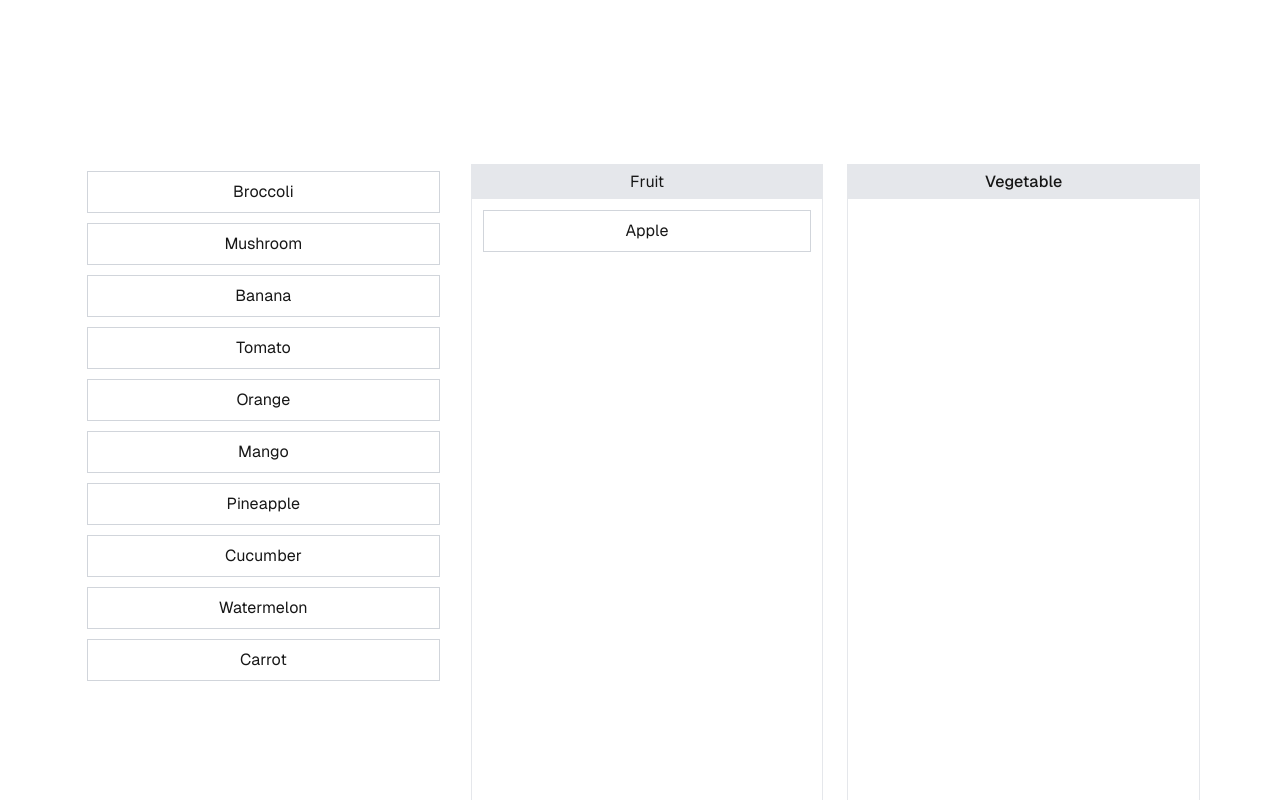
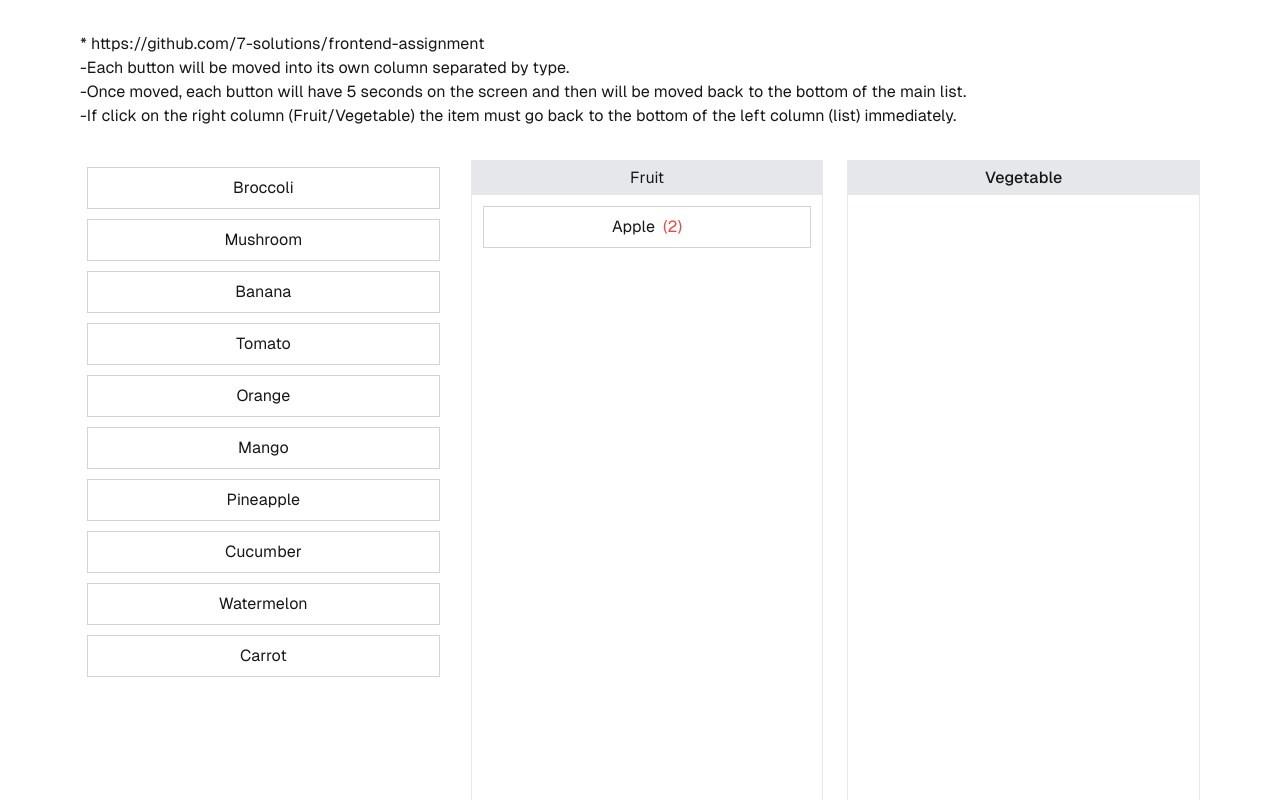
Before and after one commit to V9nineIX/7-solutions-frontend-assignment, a Next.js app: page / in a window 1280 px wide. Both pictures are taken after a click on the button "Apple". Shown: the top 800 px of the page. Built offline with nearby package versions, Linux system fonts and the light colour scheme.

Commit message:
Updated code

```diff
--- a/src/app/components/todoList/index.tsx
+++ b/src/app/components/todoList/index.tsx
@@ -7,7 +7,7 @@ import { FRUIT_TYPE, VEGETABLE_TYPE } from "@/constants"
 
 export default function TodoList() {
 
-  const { listState, moveItemToType, moveItemBack } = useTodoList()
+  const { listState, moveItemToType, moveItemBack, countdowns } = useTodoList()
   const { mainList, fruitList, vegetableList } = listState as any
 
   return (
@@ -34,7 +34,15 @@ export default function TodoList() {
           {fruitList.map((item: any, index: any) => {
             return (
               <li key={`fruit-list-${index}`}>
-                <button onClick={() => { moveItemBack(item, FRUIT_TYPE) }} className="bg-white w-full p-2 ring-1  ring-gray-300 ">{item.name}</button>
+                <button onClick={() => { moveItemBack(item, FRUIT_TYPE) }} className="bg-white w-full p-2 ring-1  ring-gray-300 ">
+                  <div className="flex flex-row justify-center gap-2">
+                    <label>{item.name}</label>
+                    <label className="text-red-500">(
+                      {countdowns[item.name] ? countdowns[item.name] : 0}
+                      )
+                    </label>
+                  </div>
+                </button>
               </li>
             )
           })}
@@ -48,8 +56,17 @@ export default function TodoList() {
         <ul className="space-y-3 p-3">
           {vegetableList.map((item: any, index: any) => {
             return (
-              <li key={`vagetable-list-${index}`}>
-                <button onClick={() => { moveItemBack(item, VEGETABLE_TYPE) }} className="bg-white w-full p-2 ring-1  ring-gray-300">{item.name}</button>
+              <li key={`vegetable-list-${index}`}>
+                <button onClick={() => { moveItemBack(item, VEGETABLE_TYPE) }} className="bg-white w-full p-2 ring-1  ring-gray-300">
+                  <div className="flex flex-row justify-center gap-2">
+                    <label>{item.name}</label>
+                    <label className="text-red-500">(
+                      {countdowns[item.name] ? countdowns[item.name] : 0}
+                      )
+                    </label>
+                  </div>
+                </button>
+
               </li>
             )
           })}
--- a/src/app/components/todoList/useTodoList.ts
+++ b/src/app/components/todoList/useTodoList.ts
@@ -1,6 +1,6 @@
 "use client";
 
-import { useState } from "react";
+import { useState, useEffect } from "react";
 import {
   TODO_LIST,
   FRUIT_TYPE,
@@ -20,6 +20,8 @@ const useTodoList = () => {
     fruitList: [],
     vegetableList: [],
   });
+
+  const [countdowns, setCountdowns] = useState<{ [key: string]: number }>({});
 
   const moveItemToType = (selectItem: TodoItem) => {
     setListState((prev: ListState) => {
@@ -42,11 +44,39 @@ const useTodoList = () => {
       return newState;
     });
 
+    // Start countdown for the moved item
+    setCountdowns((prev) => ({
+      ...prev,
+      [selectItem.name]: 5, // Set countdown to 5 seconds
+    }));
+
     // Set timer 5 sec to move back
     setTimeout(() => {
       autoMoveItemBack(selectItem);
+      setCountdowns((prev) => {
+        const newCountdowns = { ...prev };
+        delete newCountdowns[selectItem.name]; // Remove countdown after moving back
+        return newCountdowns;
+      });
     }, 5000);
   };
+
+  // New effect to handle countdown updates
+  useEffect(() => {
+    const interval = setInterval(() => {
+      setCountdowns((prev) => {
+        const newCountdowns = { ...prev };
+        for (const key in newCountdowns) {
+          if (newCountdowns[key] > 0) {
+            newCountdowns[key] -= 1; // Decrease countdown
+          }
+        }
+        return newCountdowns;
+      });
+    }, 1000);
+
+    return () => clearInterval(interval); // Cleanup interval on unmount
+  }, []);
 
   const autoMoveItemBack = (selectItem: TodoItem) => {
     setListState((prev: ListState) => {
@@ -127,6 +157,7 @@ const useTodoList = () => {
     listState,
     moveItemToType,
     moveItemBack,
+    countdowns,
   };
 };
 
--- a/src/app/page.tsx
+++ b/src/app/page.tsx
@@ -5,9 +5,19 @@ import TodoList from "./components/todoList";
 
 export default function Home() {
   return (
-    <div className="grid grid-rows-[20px_1fr_20px] items-center justify-items-center min-h-screen p-8 pb-20 gap-16 sm:p-20 font-[family-name:var(--font-geist-sans)]">
+    // <div className="grid grid-rows-[20px_1fr_20px] items-center justify-items-center  p-8 pb-20 gap-16 sm:p-20 font-[family-name:var(--font-geist-sans)]">
+    <div className="flex justify-center py-8 px-5 md:px-20 font-[family-name:var(--font-geist-sans)]">
       <main className="flex flex-col gap-8 row-start-2 items-center sm:items-start w-full">
+        <div>
+          <p>* https://github.com/7-solutions/frontend-assignment</p>
+          <ul>
 
+            <li>-Each button will be moved into its own column separated by type.</li>
+            <li>-Once moved, each button will have 5 seconds on the screen and then will be moved back to the bottom of the main list.</li>
+            <li>-If click on the right column (Fruit/Vegetable) the item must go back to the bottom of the left column (list) immediately.</li>
+          </ul>
+
+        </div>
 
         <TodoList />
 
```
